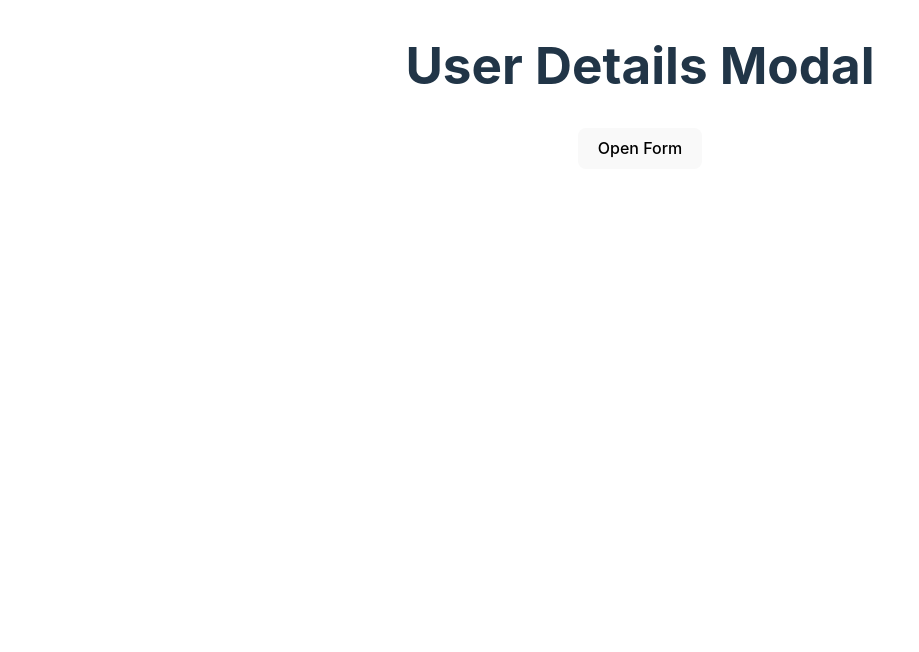
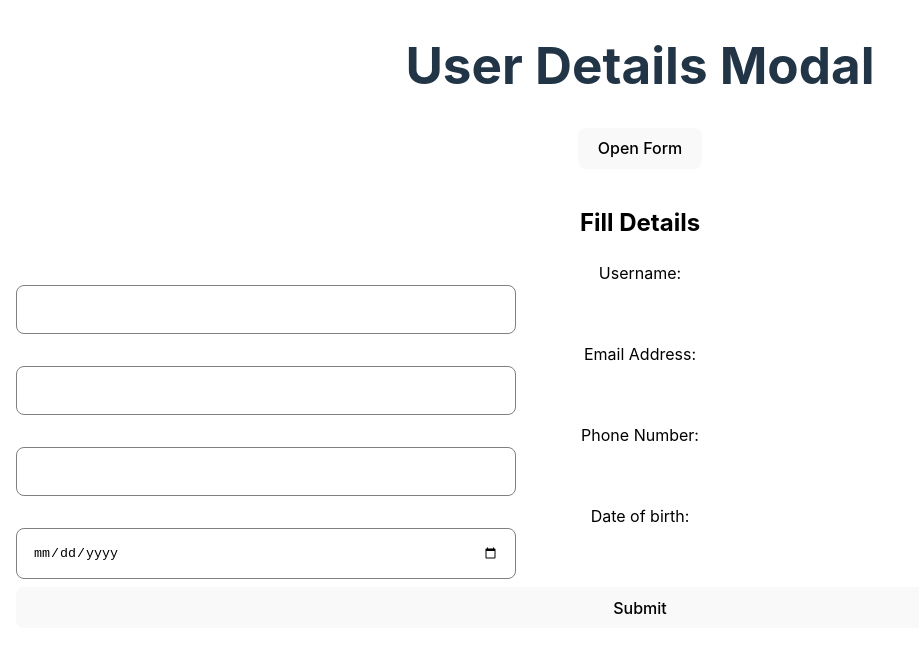
Before and after one commit to shahzebkhan7786/crio-fdt-intv, a React (Vite) app: page /XModal in a window 1280 px wide. Shown: the top 652 px of the page, without its empty margins (0-919 px from the left). Built offline with nearby package versions, Linux system fonts and the light colour scheme.

Commit message:
XModal change7

```diff
--- a/src/XModal/XModal.jsx
+++ b/src/XModal/XModal.jsx
@@ -35,7 +35,7 @@ const XModal = () => {
             phone: "",
             dob: ""
         });
-        setModalON(prev=> !prev);
+        setModalON(false);
     }
 
     const handleChange = evt=>{
@@ -66,7 +66,22 @@ const XModal = () => {
                     </div>
                 </div>
                 :
-                null
+                //<div className="modal" onClick={()=> setModalON(false)}>
+                    <div className="modal-content" onClick={e=> e.stopPropagation()}>
+                        <h2>Fill Details</h2>
+                        <form onSubmit={handleSubmit}>
+                                <label htmlFor='username'>Username:</label>
+                                <input onChange={handleChange} required value={formData.username} name='username' id='username' type='text'/>
+                                <label htmlFor='email'>Email Address:</label>
+                                <input onChange={handleChange} required value={formData.email} name='email' id='email' type='email'/>
+                                <label htmlFor='phone'>Phone Number:</label>
+                                <input onChange={handleChange} required value={formData.phone} name='phone' id='phone' type='number'/>
+                                <label htmlFor='dob'>Date of birth:</label>
+                                <input onChange={handleChange} required value={formData.dob} name='dob' id='dob' type='date'/>
+                                <button className='submit-button' type='submit'>Submit</button>
+                        </form>
+                    </div>
+                //</div>
             }
         </div>
     );
```
